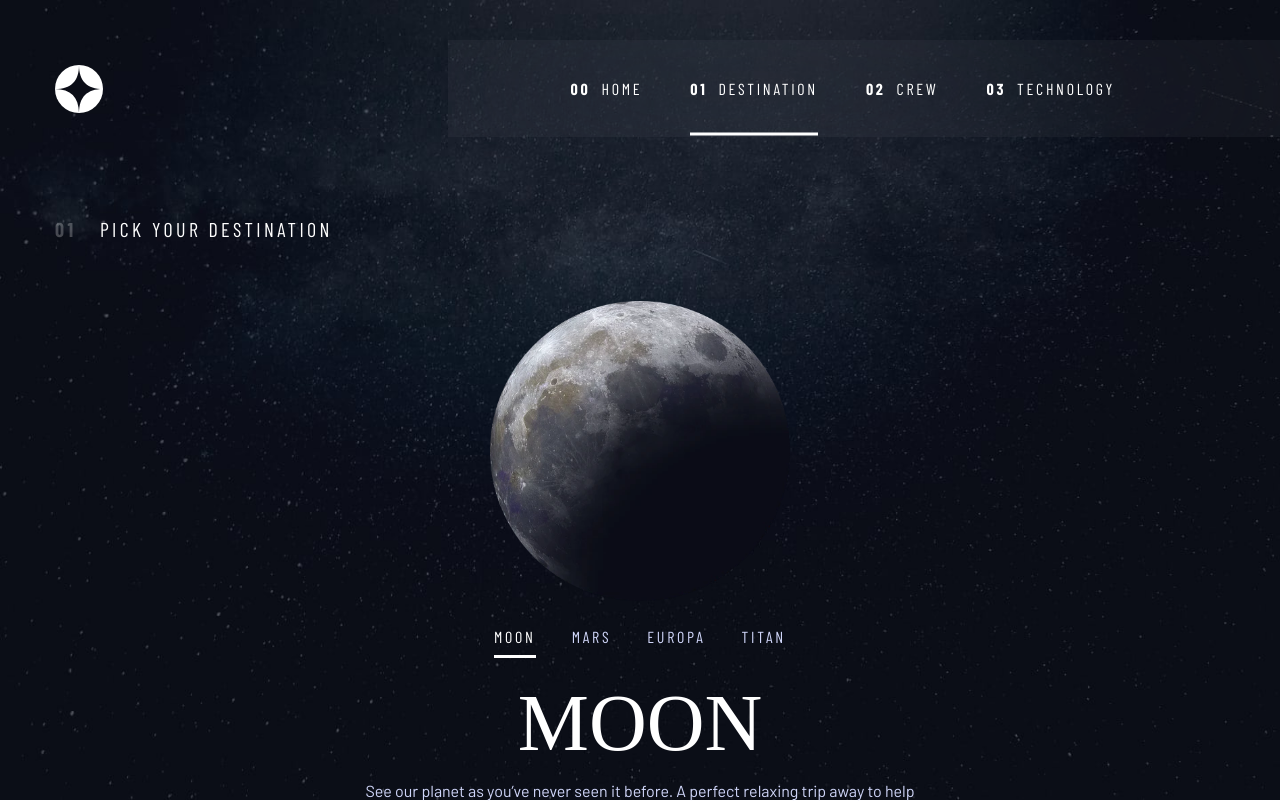
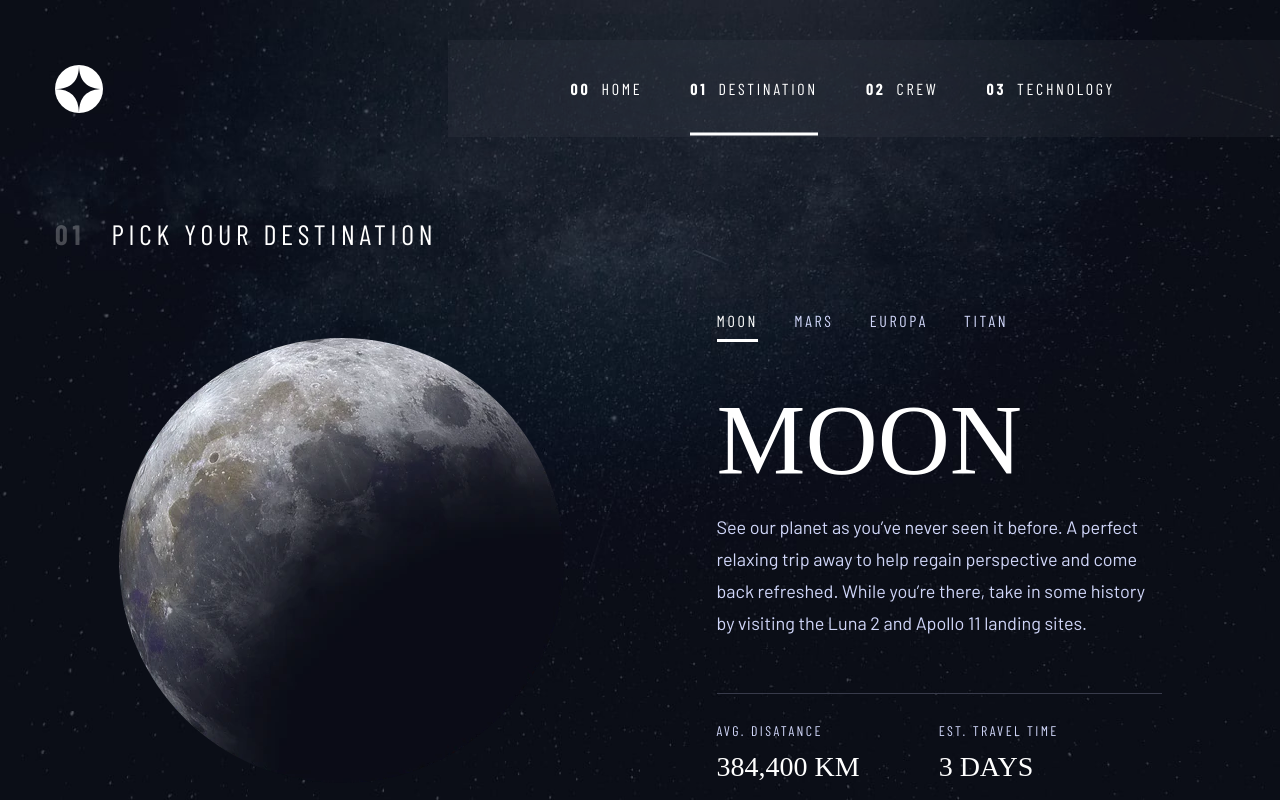
Before and after one commit to AmirhosseinHashemi/Space-Tourism, a React (Vite) app: page /destination in a window 1280 px wide. Shown: the top 802 px of the page. Built offline with nearby package versions, Linux system fonts and the light colour scheme; a web font is replaced by a local one.

Commit message:
make Destination page responsive - desktop

```diff
--- a/src/components/PlanetArticle.jsx
+++ b/src/components/PlanetArticle.jsx
@@ -11,6 +11,11 @@ const PlanetImage = styled.img`
   @media only screen and (min-width: 768px) {
     width: 30rem;
     height: 30rem;
+  }
+
+  @media only screen and (min-width: 768px) {
+    width: 44.5rem;
+    height: 44.5rem;
   }
 `;
 
@@ -29,6 +34,16 @@ const StyledPlanetArticle = styled.article`
 
     & div:first-of-type {
       margin-block: 4.9rem 2.8rem;
+    }
+  }
+
+  @media only screen and (min-width: 1024px) {
+    align-items: flex-start;
+    text-align: left;
+    max-width: 44.5rem;
+
+    & div:first-of-type {
+      margin-top: 5.4rem;
     }
   }
 `;
@@ -88,6 +103,11 @@ const Title = styled.h3`
     font-size: 8rem;
     margin-block: 3.2rem 0.8rem;
   }
+
+  @media only screen and (min-width: 768px) {
+    font-size: var(--fs-2xl);
+    margin-block: 5.2rem 1.4rem;
+  }
 `;
 
 const Div = styled.div`
@@ -101,6 +121,11 @@ const Div = styled.div`
     flex-direction: row;
     gap: 0;
   }
+
+  @media only screen and (min-width: 1024px) {
+    justify-content: flex-start;
+    gap: 7.9rem;
+  }
 `;
 
 const Description = styled.p`
@@ -110,6 +135,11 @@ const Description = styled.p`
   @media only screen and (min-width: 768px) {
     font-size: var(--fs-sm);
     line-height: 2.8rem;
+  }
+
+  @media only screen and (min-width: 1024px) {
+    font-size: 1.8rem;
+    line-height: 3.2rem;
   }
 `;
 
@@ -128,6 +158,10 @@ const Distance = styled.p`
     font-size: var(--fs-md);
     letter-spacing: 0;
     color: var(--clr-white);
+  }
+
+  @media only screen and (min-width: 768px) {
+    align-items: flex-start;
   }
 `;
 
--- a/src/components/TravelStep.jsx
+++ b/src/components/TravelStep.jsx
@@ -21,6 +21,12 @@ const TravelStep = styled.h2`
     margin-top: 4rem;
     letter-spacing: 0.338rem;
   }
+
+  @media only screen and (min-width: 1024px) {
+    font-size: var(--fs-md);
+    margin-top: 7%.6;
+    letter-spacing: 0.472rem;
+  }
 `;
 
 export default TravelStep;
--- a/src/pages/Destination.jsx
+++ b/src/pages/Destination.jsx
@@ -21,6 +21,12 @@ const Div = styled.div`
 
   @media only screen and (min-width: 768px) {
     margin-top: 6rem;
+  }
+
+  @media only screen and (min-width: 1024px) {
+    flex-direction: row;
+    justify-content: space-around;
+    align-items: flex-end;
   }
 `;
 
```
